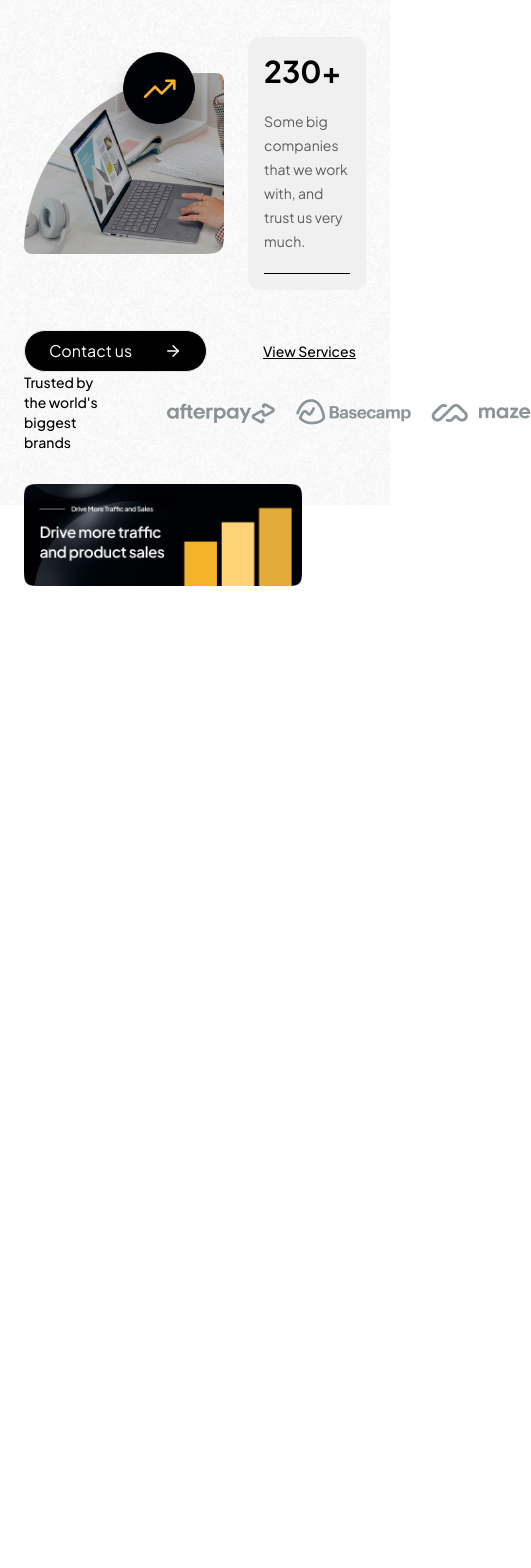
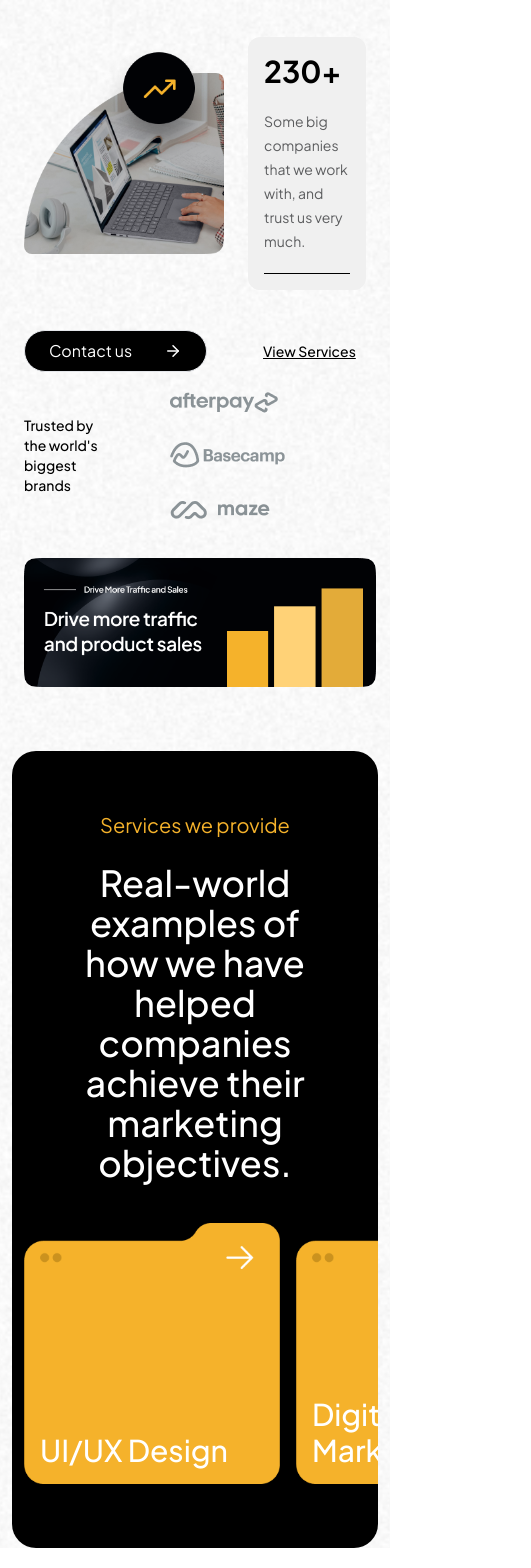
Before and after one commit to 7vTr0x7/ZoomTech, a React (Vite) app in the folder frontend/: page / in a window 390 px wide. Shown: the part 339-1907 px from the top of the page, 531 px wide, since content can reach past the window. Before the commit the page ends 925 px from the top, so only its background shows below. Built offline with nearby package versions, Linux system fonts and the light colour scheme.

Commit message:
feat: Services

```diff
--- a/frontend/src/components/home/HeroSection.jsx
+++ b/frontend/src/components/home/HeroSection.jsx
@@ -41,7 +41,7 @@
                 />
               </div>
 
-              <div className="bg-[#F0F0F0] px-4 sm:px-6 py-4 rounded-xl flex flex-col gap-5 w-full md:w-5/12 min-h-[230px]">
+              <div className="bg-[#F0F0F0] px-4 sm:px-6 py-4 rounded-xl flex flex-col gap-5 w-full md:w-5/12 md:min-h-[230px] min-h-[180px]">
                 <p className="text-3xl sm:text-4xl md:text-6xl text-black font-extrabold">
                   230+
                 </p>
@@ -55,7 +55,7 @@
         </div>
       </div>
       <div className="grid grid-cols-1 md:grid-cols-12 gap-8 mt-5">
-        <div className="col-span-7 flex flex-col justify-between">
+        <div className="md:col-span-7 col-span-12 flex flex-col justify-between">
           <div className="flex items-center gap-14 mt-5">
             <button className=" flex items-center gap-8 px-6 py-2 border bg-black text-white rounded-3xl transition duration-300">
               <p>Contact us</p>
@@ -64,20 +64,20 @@
             <p className="underline text-sm font-medium">View Services</p>
           </div>
 
-          <div className="flex items-center gap-16">
+          <div className="flex items-center gap-16 md:mt-0 mt-3">
             <div className="text-sm font-medium">
               <p> {`Trusted by the world's `}</p>
               <p> {`biggest brands`}</p>
             </div>
-            <div className="flex items-center gap-5">
+            <div className="flex flex-wrap items-center gap-5">
               <img alt="company1" src={company1} />
               <img alt="company2" src={company2} />
               <img alt="company3" src={company3} />
             </div>
           </div>
         </div>
-        <div className="col-span-5 ">
-          <img alt="stats" src={bars} />
+        <div className="md:col-span-5 col-span-12  w-full">
+          <img alt="stats" src={bars} className="w-full" />
         </div>
       </div>
     </div>
--- /dev/null
+++ b/frontend/src/components/home/Services.jsx
@@ -0,0 +1,32 @@
+import React from "react";
+
+import serviceCardImg from "../../assets/images/serviceCard.png";
+
+const Services = () => {
+  return (
+    <div className="bg-black mx-3 rounded-3xl pt-10 pb-16 mt-16 mb-5">
+      <p className="text-[#F5B22B] text-center text-xl mt-5">
+        Services we provide
+      </p>
+      <p className="text-4xl font-medium text-white px-16 mt-6 text-center">
+        Real-world examples of how we have helped companies achieve their
+        marketing objectives.
+      </p>
+
+      <div className="flex items-center gap-4 md:px-10 px-3 overflow-x-auto mt-10 scrollbar-hide">
+        {["UI/UX Design", "Digital Marketing", "non", "non", "non", "non"].map(
+          (service, index) => (
+            <div key={index} className="shrink-0 relative">
+              <img alt={service} src={serviceCardImg} className="w-64" />
+              <p className="absolute bottom-4 left-4 text-3xl font-medium text-white ">
+                {service}
+              </p>
+            </div>
+          )
+        )}
+      </div>
+    </div>
+  );
+};
+
+export default Services;
--- a/frontend/src/page/Home/Home.jsx
+++ b/frontend/src/page/Home/Home.jsx
@@ -2,14 +2,16 @@
 import Navbar from "../../components/Navbar";
 import bg from "../../assets/images/Background.png";
 import HeroSection from "../../components/home/HeroSection";
+import Services from "../../components/home/Services";
 
 const Home = () => {
   return (
     <div
-      className="bg-cover bg-center h-screen font-plus"
+      className="bg-cover bg-center h-full font-plus"
       style={{ backgroundImage: `url(${bg})` }}>
       <Navbar />
       <HeroSection />
+      <Services />
     </div>
   );
 };
```
Also changed, not shown: frontend/src/assets/images/serviceCard.png (added).
